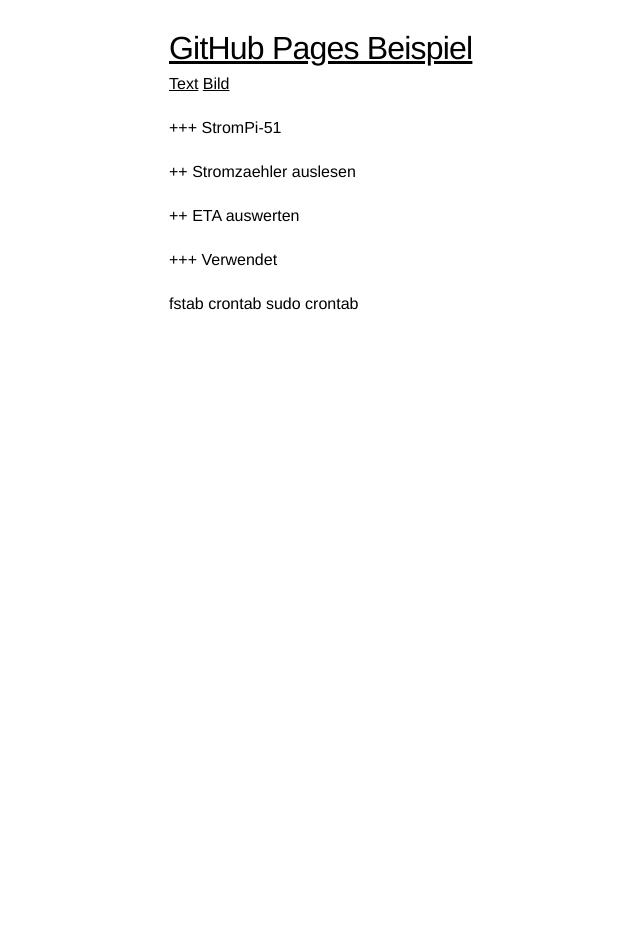
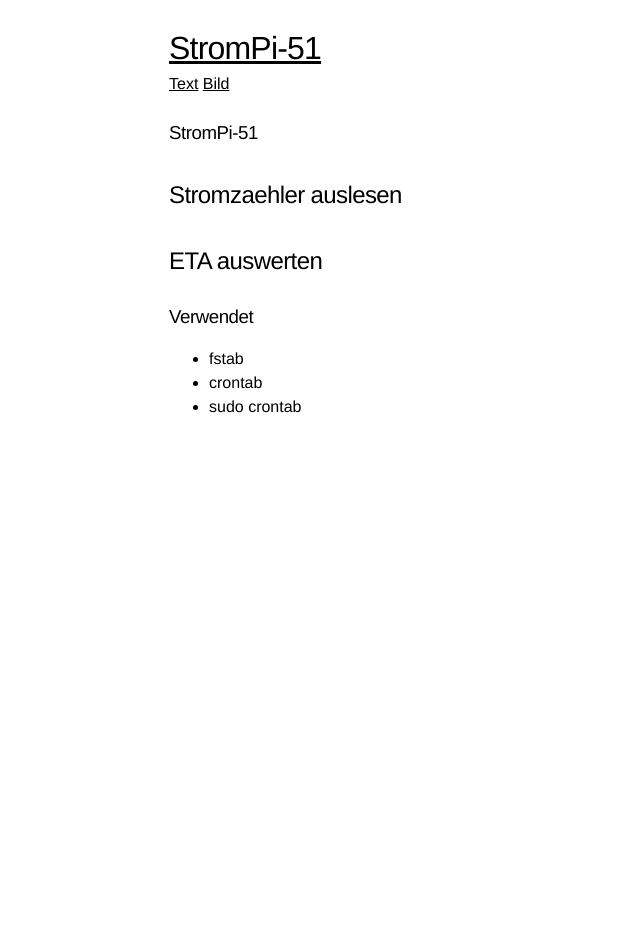
Before and after one commit to Wingertsau/ct.github.io, a Jekyll site: the page built from 51.md, in a window 1280 px wide. Shown: the whole page, without its empty margins (9-649 px from the left). Built offline with Jekyll 4.4.1, drawn with Linux system fonts in a browser that asks for light colours; our own code applies the rules of GitHub Pages for plain Markdown files.

Commit message:
Update 51.md

```diff
--- a/51.md
+++ b/51.md
@@ -1,11 +1,11 @@
-+++ StromPi-51
+### StromPi-51
 
-++ Stromzaehler auslesen
+## Stromzaehler auslesen
 
-++ ETA auswerten
+## ETA auswerten
 
-+++ Verwendet
+### Verwendet
 
-fstab
-crontab
-sudo crontab
+- fstab
+- crontab
+- sudo crontab
```
